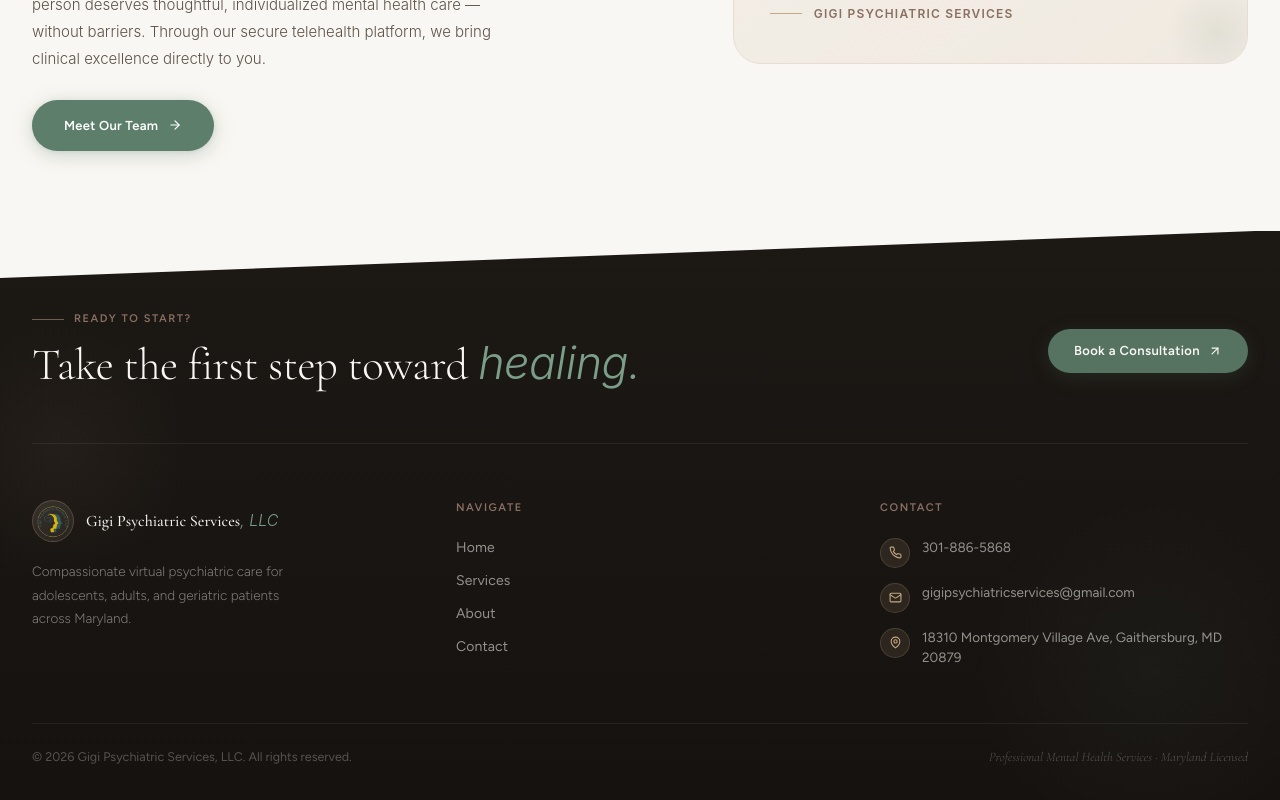
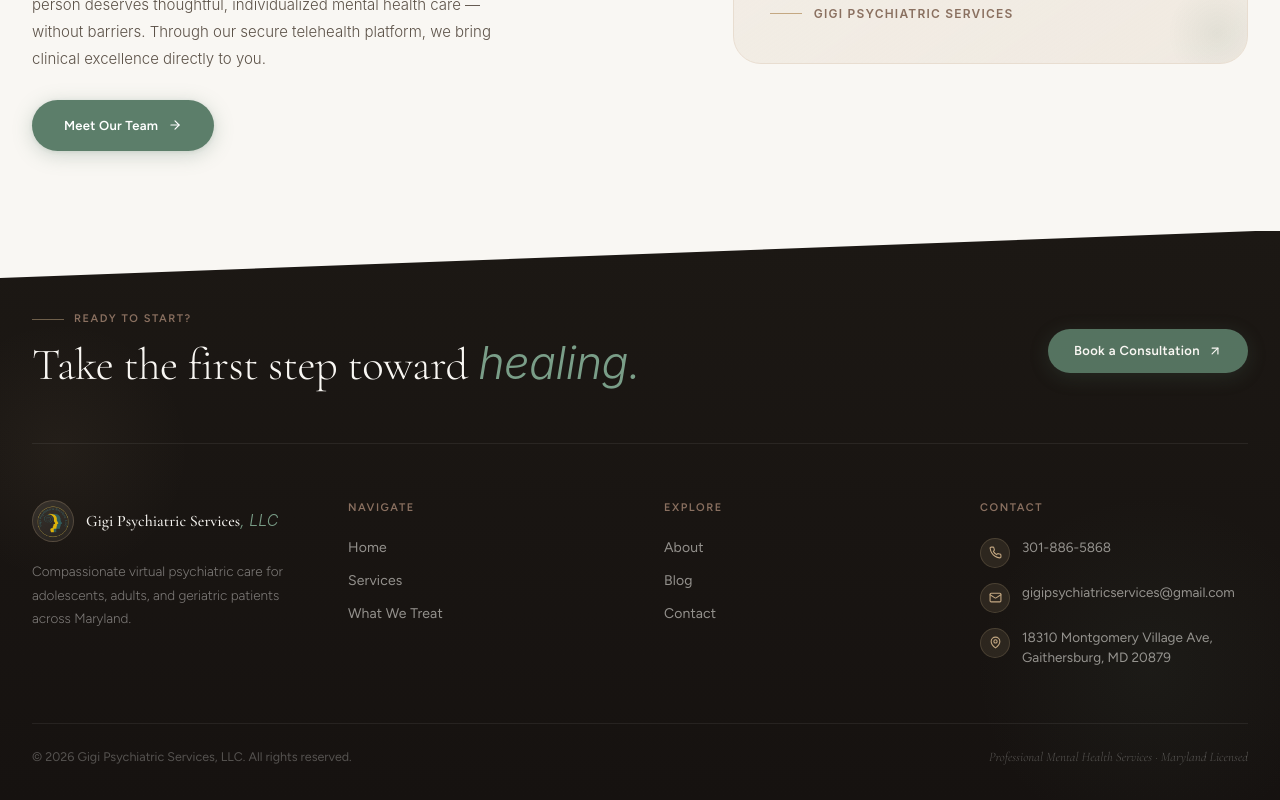
Before and after one commit to pkemani06/gigi-psychiatric-services, a React (Create React App) app in the folder frontend/: page / in a window 1280 px wide. Shown: the part 1641-2441 px from the top of the page. Built offline with nearby package versions, Linux system fonts and the light colour scheme.

Commit message:
added all pages to footer

```diff
--- a/frontend/src/components/Footer.jsx
+++ b/frontend/src/components/Footer.jsx
@@ -12,7 +12,9 @@
 const footerLinks = [
   { label: 'Home', href: '/' },
   { label: 'Services', href: '/services' },
+  { label: 'What We Treat', href: '/what-we-treat' },
   { label: 'About', href: '/about' },
+  { label: 'Blog', href: '/blog' },
   { label: 'Contact', href: '/contact' },
 ];
 
@@ -185,11 +187,11 @@
             </button>
           </div>
 
-          {/* ── Main 3-col grid ── */}
+          {/* ── Main 4-col grid ── */}
           <div style={{
             display: 'grid',
-            gridTemplateColumns: 'repeat(auto-fit, minmax(220px, 1fr))',
-            gap: '40px 56px',
+            gridTemplateColumns: 'repeat(auto-fit, minmax(200px, 1fr))',
+            gap: '40px 48px',
             marginBottom: 56,
           }}>
 
@@ -253,7 +255,7 @@
                 Navigate
               </h4>
               <div style={{ display: 'flex', flexDirection: 'column', gap: 12 }}>
-                {footerLinks.map(({ label, href }) => (
+                {footerLinks.slice(0, 3).map(({ label, href }) => (
                   <button key={href} onClick={() => navigate(href)} className="footer-link-btn">
                     {label}
                     <ArrowUpRight size={12} className="arrow-icon" />
@@ -262,7 +264,30 @@
               </div>
             </div>
 
-            {/* Col 3 — Contact */}
+            {/* Col 3 — Explore Links */}
+            <div>
+              <h4 style={{
+                fontFamily: "'Figtree', sans-serif",
+                fontSize: 11,
+                fontWeight: 600,
+                letterSpacing: '0.14em',
+                textTransform: 'uppercase',
+                color: '#8a7060',
+                marginBottom: 20,
+              }}>
+                Explore
+              </h4>
+              <div style={{ display: 'flex', flexDirection: 'column', gap: 12 }}>
+                {footerLinks.slice(3).map(({ label, href }) => (
+                  <button key={href} onClick={() => navigate(href)} className="footer-link-btn">
+                    {label}
+                    <ArrowUpRight size={12} className="arrow-icon" />
+                  </button>
+                ))}
+              </div>
+            </div>
+
+            {/* Col 4 — Contact */}
             <div>
               <h4 style={{
                 fontFamily: "'Figtree', sans-serif",
```
